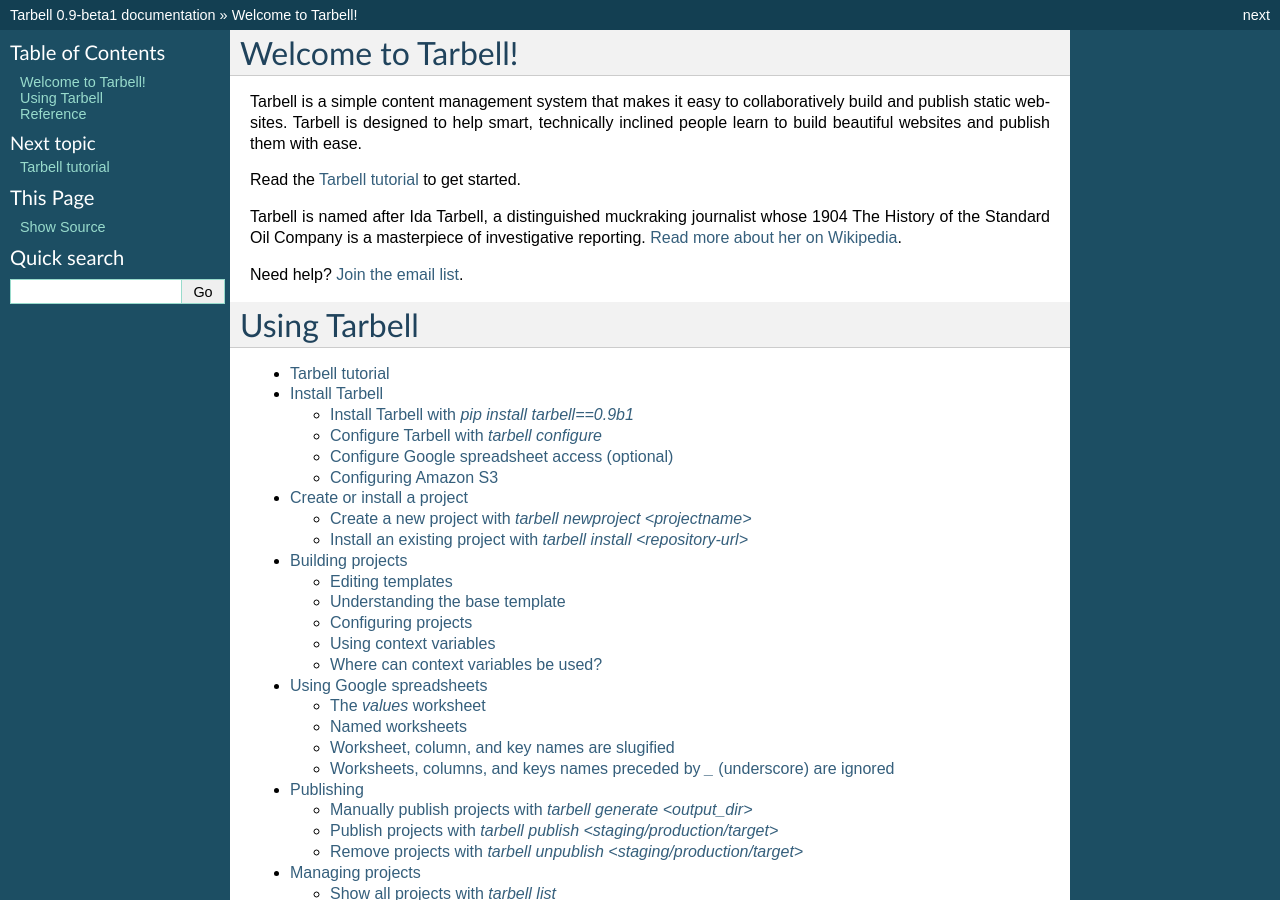
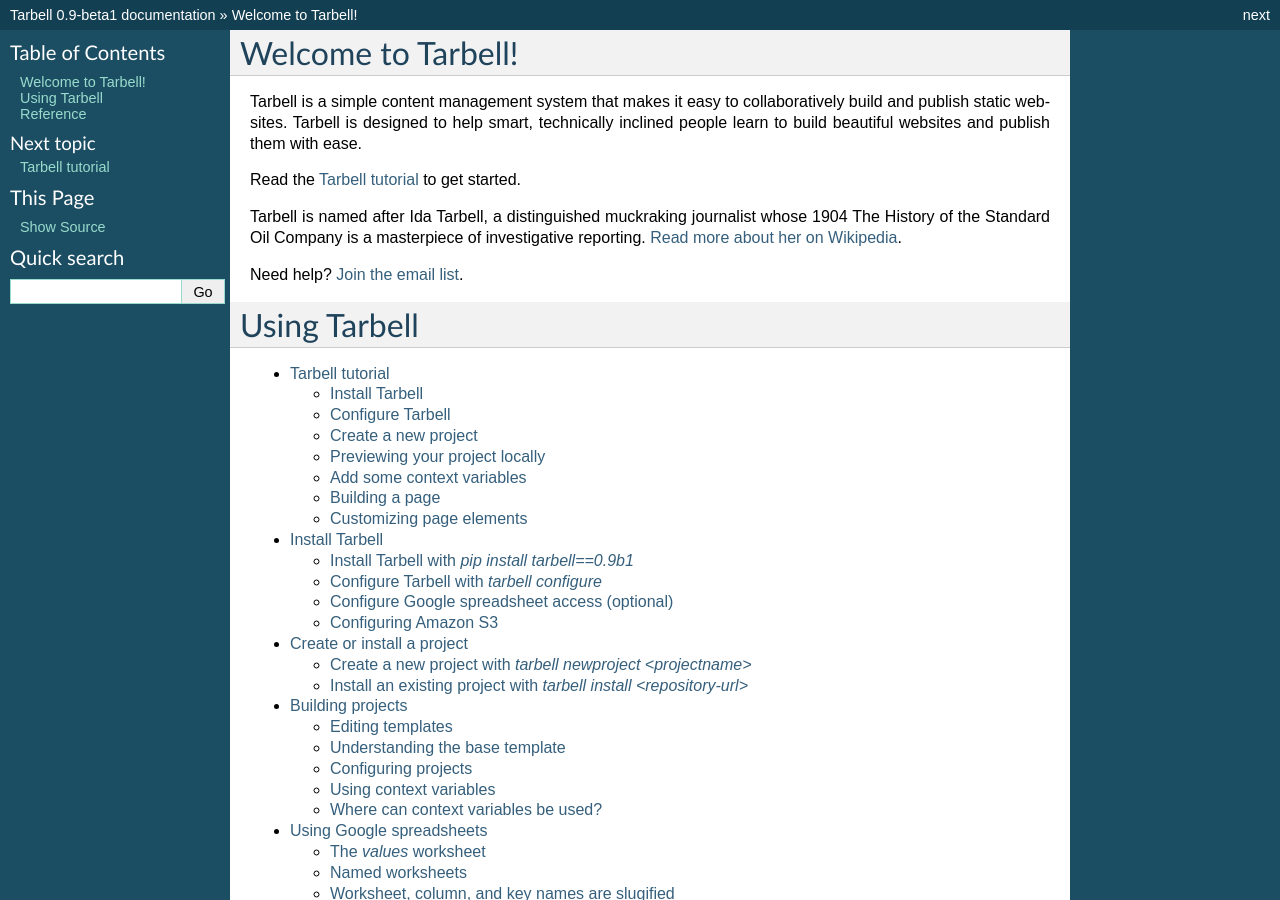
Before and after one commit to tarbell-project/tarbell, a Sphinx documentation site: the page built from tarbell/docs/index.rst, in a window 1280 px wide and 900 px high. Built offline with Sphinx 7.4.7, drawn with Linux system fonts in a browser that asks for light colours.

Commit message:
update docs

```diff
--- a/tarbell/docs/tutorial.rst
+++ b/tarbell/docs/tutorial.rst
@@ -3,6 +3,9 @@
 ================
 
 Let's build a website about celebrated Chicago journalist Ethel Payne!
+
+Install Tarbell
+---------------
 
 First you need Tarbell. Fair warning, you're going to have to run these commands in
 a terminal::
@@ -10,6 +13,9 @@
     pip install tarbell==0.9b1
 
 (Don't know how to install pip? <resource-tk> can help!)
+
+Configure Tarbell
+-----------------
 
 Got it? Now configure Tarbell::
 
@@ -45,6 +51,9 @@
   Creating /Users/davideads/.tarbell/settings.yaml
 
   - Done configuring Tarbell. Type `tarbell` for help.
+
+Create a new project
+--------------------
 
 Now that you've got Tarbell configured, create a new project::
 
@@ -95,6 +104,10 @@
 
   You got this!
 
+
+Previewing your project locally
+-------------------------------
+
 Well, you heard the machine, you got this. Run the switch command to fire up a preview server::
 
   tarbell switch ethelpayne
@@ -111,9 +124,14 @@
 
 Now visit http://127.0.0.1:5000/ in a browser.
 
-You're ready to start editing your template.
+.. image:: preview_1.png
+   :width: 700px
 
-First, set some project data in `/path/to/project` (in this case `/Users/davideads/tarbell/ethelpayne/tarbell.py`).
+
+Add some context variables
+--------------------------
+
+First, set some project data in `/path/to/project/tarbell_config.py` (in this case `/Users/davideads/tarbell/ethelpayne/tarbell_config.py`).
 Open the file in your favorite editor. It should look like this::
 
   # -*- coding: utf-8 -*-
@@ -259,3 +278,77 @@
     {% endblock content %}
 
 Reload the server at http://127.0.0.1:5000 in your web browser to see your changes!
+
+.. image:: preview2.png
+   :width: 700px
+
+Building a page
+---------------
+
+The default `index.html` sure has a lot of stuff in it. Let's replace it with a simplified version::
+
+  {% extends "_base.html" %}
+
+  {% block content %}
+  <div class="container">
+    {# All your content, Bootstrap columns... #}
+  </div>
+  {% endblock content %}
+
+  {% block css %}
+  {{ super() }} {# Calls base css block to include Bootstrap and base css #}
+  <script src="css/style.css"></script>
+  {% endblock scripts %}
+
+  {% block scripts %}
+  {{ super() }} {# Calls base scripts block to include jQuery and Bootstrap #}
+  <script src="//cdnjs.cloudflare.com/ajax/libs/moment.js/2.2.1/moment.min.js"></script>
+  {% endblock scripts %}
+
+There are a couple of key points to note in this simple template...
+
+- This is a Jinja template -- you can do anything that Jinja templates can do. `Learn more about Jinja <http://jinja.pocoo.org/docs/>`_.
+- The template extends the template defined in `_base/_base.html`. All files in `_base` are available as if they were on the project root. Base templates provide a way to keep boilerplate code to a minimum. Build a base template for your team or organization
+- The base template defines *blocks* to be customized.
+- Comments can use Jinja syntax (`{# ... #}`)
+- To get the default block behavior *and* extend a block, use `{{ super() }}`.
+
+Now start editing the content block and scripts blocks. We're just doing some silly stuff here to show off how you can start using DEFAULT_CONTEXT and some of the common blocks::
+
+  {% extends "_base.html" %}
+
+  {% block content %}
+  <div id="#content" class="container">
+    <table class="table">
+      <tbody>
+        {% for row in data %}
+        <tr>
+          <td>{{ row.column1 }}</td>
+          <td>{{ row.column2 }}</td>
+        </tr>
+        {% endfor %}
+      </tbdoy>
+    </table>
+  </div>
+  {% endblock content %}
+
+  {% block css %}
+  {{ super() }} {# Calls base css block to include Bootstrap and base css #}
+  <script src="css/style.css"></script>
+  {% endblock scripts %}
+
+  {% block scripts %}
+  {{ super() }} {# Calls base scripts block to include jQuery and Bootstrap #}
+  <script src="//cdnjs.cloudflare.com/ajax/libs/moment.js/2.2.1/moment.min.js"></script>
+  <script type="text/javascript">
+    $(document).ready(function() {
+      $('#content').append(moment().format("MMMM Do YYYY, h:mm:ss"));
+    });
+  </script>
+  {% endblock scripts %}
+
+
+Customizing page elements
+-------------------------
+
+You'll notice there's a nav bar at the top of the page. Instead of overriding a block, complex elements like the nav can be included in the base template as template snippets. In `_base` you'll see a file called `_nav.html`. Copy that file to your root directory and start editing. Your version of the `_nav.html` will take precedence over the version defined in `_base.html`.
```
Also changed, not shown: other parts of tarbell/docs/tutorial.rst (+2 -1 lines).
